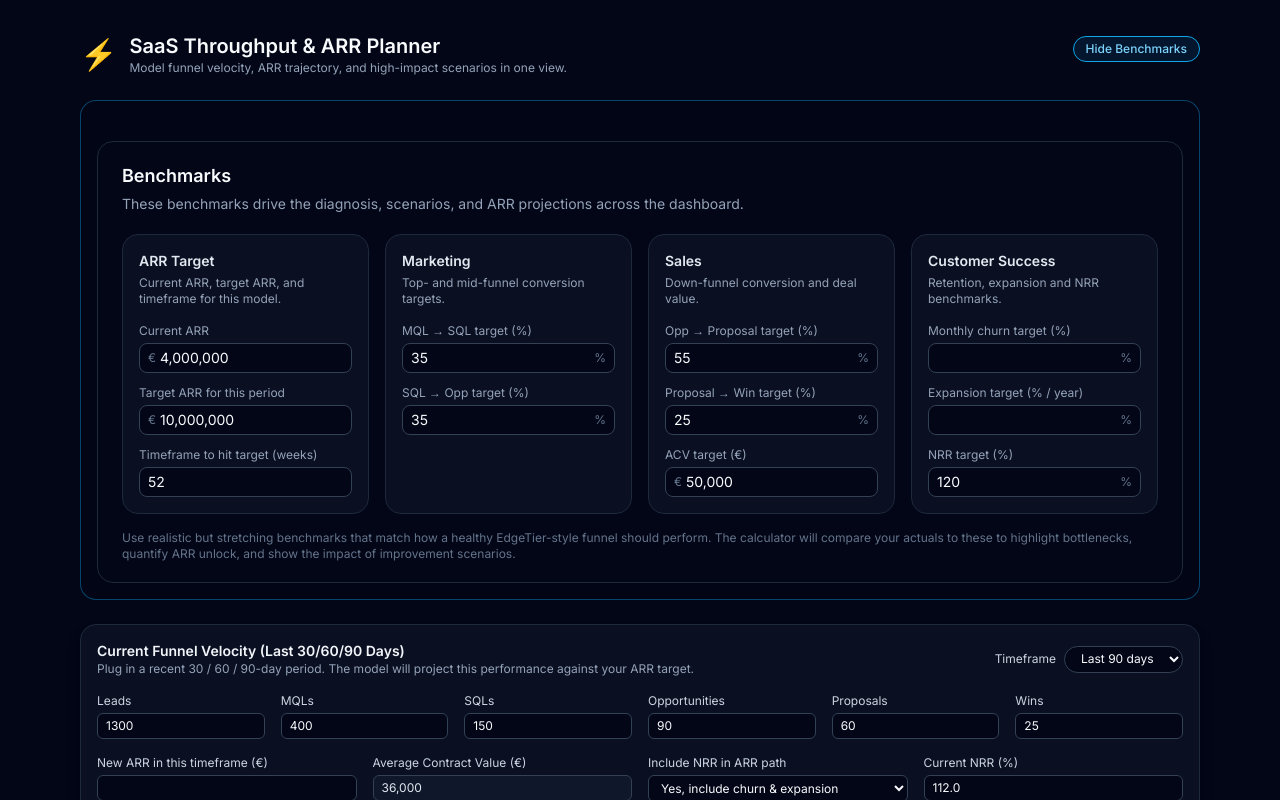
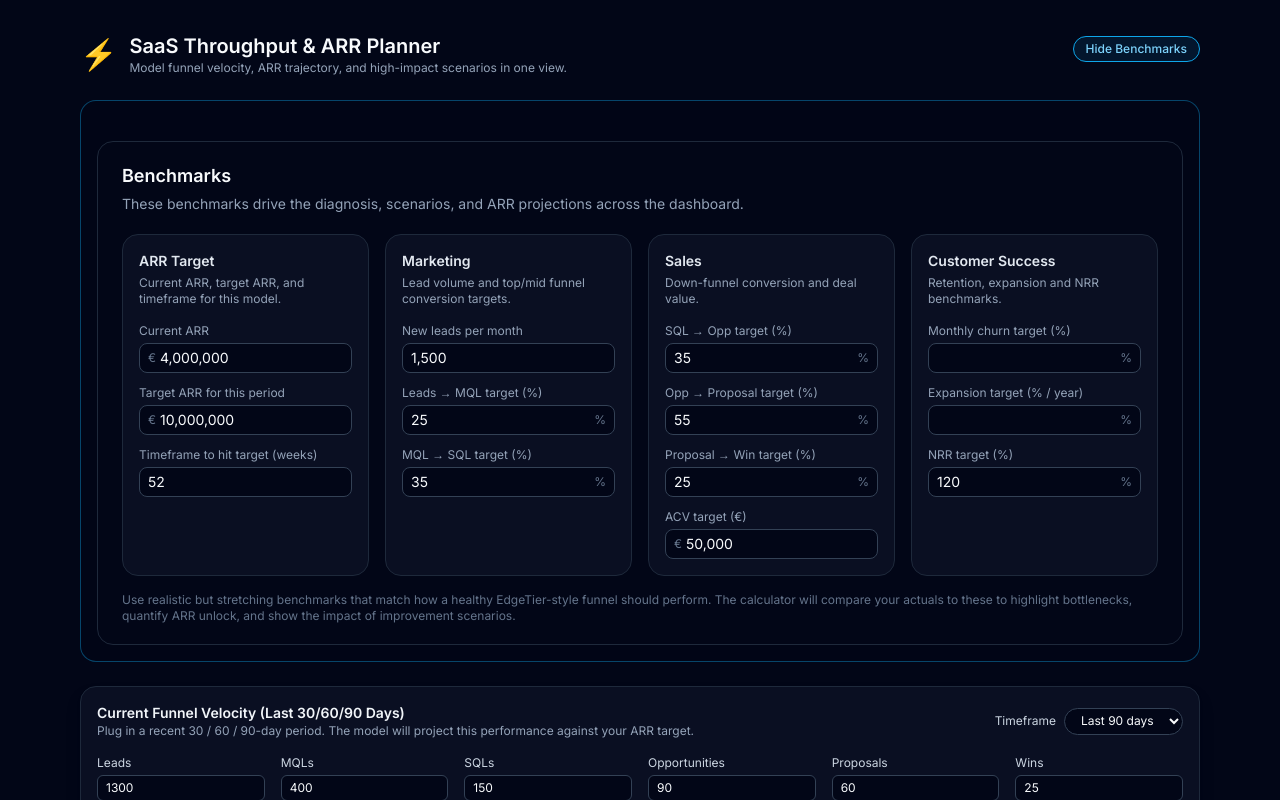
Before and after one commit to powerstephen/saas-throughput-tracker, a Next.js app: page / in a window 1280 px wide. Shown: the top 800 px of the page. Built offline with nearby package versions, Linux system fonts and the light colour scheme.

Commit message:
Update BenchmarksPanel.tsx

```diff
--- a/components/BenchmarksPanel.tsx
+++ b/components/BenchmarksPanel.tsx
@@ -4,21 +4,26 @@
 import React from "react";
 
 export interface Benchmarks {
-  currentArr: number;      // ✅ added back
+  // ARR / Revenue
+  currentArr: number;
   targetArr: number;
   timeframeWeeks: number;
 
-  // funnel conversion targets (stored as decimals, e.g. 0.35 = 35%)
-  mqlToSql: number;
-  sqlToOpp: number;
-  oppToProposal: number;
-  proposalToWin: number;
+  // Marketing funnel benchmarks
+  newLeadsPerMonth: number;
+  leadsToMql: number; // decimal, e.g. 0.25 = 25%
+  mqlToSql: number;   // decimal, e.g. 0.35 = 35%
 
-  // commercial benchmarks
-  acv: number;            // €
-  monthlyChurn: number;   // decimal, e.g. 0.01 = 1%
-  expansion: number;      // decimal per year, e.g. 0.2 = 20%
-  nrr: number;            // multiple, e.g. 1.2 = 120%
+  // Sales funnel benchmarks
+  sqlToOpp: number;         // decimal
+  oppToProposal: number;    // decimal
+  proposalToWin: number;    // decimal
+
+  // Commercial benchmarks
+  acv: number;          // €
+  monthlyChurn: number; // decimal, e.g. 0.01 = 1%
+  expansion: number;    // decimal per year, e.g. 0.2 = 20%
+  nrr: number;          // multiple, e.g. 1.2 = 120%
 }
 
 interface BenchmarksPanelProps {
@@ -59,21 +64,19 @@ export const BenchmarksPanel: React.FC<BenchmarksPanelProps> = ({
     <section className="mt-6 rounded-2xl border border-slate-800 bg-slate-950 px-6 py-5 text-slate-50">
       <h2 className="text-lg font-semibold">Benchmarks</h2>
       <p className="mt-1 text-sm text-slate-400">
-        These benchmarks drive the diagnosis, scenarios, and ARR
-        projections across the dashboard.
+        These benchmarks drive the diagnosis, scenarios, and ARR projections
+        across the dashboard.
       </p>
 
       <div className="mt-5 grid gap-4 md:grid-cols-2 xl:grid-cols-4">
         {/* ARR / Revenue column */}
         <div className="rounded-2xl border border-slate-800 bg-slate-900/60 px-4 py-4">
-          <h3 className="text-sm font-semibold text-slate-200">
-            ARR Target
-          </h3>
+          <h3 className="text-sm font-semibold text-slate-200">ARR Target</h3>
           <p className="mt-1 text-xs text-slate-400">
             Current ARR, target ARR, and timeframe for this model.
           </p>
 
-          {/* ✅ Current ARR */}
+          {/* Current ARR */}
           <label className="mt-4 block text-xs text-slate-400">
             Current ARR
             <div className="mt-1 flex items-center gap-1 rounded-lg border border-slate-700 bg-slate-950 px-2">
@@ -125,14 +128,44 @@ export const BenchmarksPanel: React.FC<BenchmarksPanelProps> = ({
 
         {/* Marketing column */}
         <div className="rounded-2xl border border-slate-800 bg-slate-900/60 px-4 py-4">
-          <h3 className="text-sm font-semibold text-slate-200">
-            Marketing
-          </h3>
+          <h3 className="text-sm font-semibold text-slate-200">Marketing</h3>
           <p className="mt-1 text-xs text-slate-400">
-            Top- and mid-funnel conversion targets.
+            Lead volume and top/mid funnel conversion targets.
           </p>
 
+          {/* New leads per month */}
           <label className="mt-4 block text-xs text-slate-400">
+            New leads per month
+            <input
+              type="text"
+              className="mt-1 w-full rounded-lg border border-slate-700 bg-slate-950 px-2 py-1 text-sm text-slate-50 outline-none"
+              value={benchmarks.newLeadsPerMonth.toLocaleString("en-IE", {
+                maximumFractionDigits: 0,
+              })}
+              onChange={(e) =>
+                handleNumberChange("newLeadsPerMonth", e.target.value)
+              }
+            />
+          </label>
+
+          {/* Leads → MQL */}
+          <label className="mt-3 block text-xs text-slate-400">
+            Leads → MQL target (%)
+            <div className="mt-1 flex items-center gap-1 rounded-lg border border-slate-700 bg-slate-950 px-2">
+              <input
+                type="number"
+                className="w-full bg-transparent py-1 text-sm text-slate-50 outline-none"
+                value={Math.round(benchmarks.leadsToMql * 100)}
+                onChange={(e) =>
+                  handlePercentChange("leadsToMql", e.target.value)
+                }
+              />
+              <span className="text-slate-500">%</span>
+            </div>
+          </label>
+
+          {/* MQL → SQL */}
+          <label className="mt-3 block text-xs text-slate-400">
             MQL → SQL target (%)
             <div className="mt-1 flex items-center gap-1 rounded-lg border border-slate-700 bg-slate-950 px-2">
               <input
@@ -146,8 +179,17 @@ export const BenchmarksPanel: React.FC<BenchmarksPanelProps> = ({
               <span className="text-slate-500">%</span>
             </div>
           </label>
+        </div>
 
-          <label className="mt-3 block text-xs text-slate-400">
+        {/* Sales column */}
+        <div className="rounded-2xl border border-slate-800 bg-slate-900/60 px-4 py-4">
+          <h3 className="text-sm font-semibold text-slate-200">Sales</h3>
+          <p className="mt-1 text-xs text-slate-400">
+            Down-funnel conversion and deal value.
+          </p>
+
+          {/* SQL → Opp */}
+          <label className="mt-4 block text-xs text-slate-400">
             SQL → Opp target (%)
             <div className="mt-1 flex items-center gap-1 rounded-lg border border-slate-700 bg-slate-950 px-2">
               <input
@@ -161,18 +203,9 @@ export const BenchmarksPanel: React.FC<BenchmarksPanelProps> = ({
               <span className="text-slate-500">%</span>
             </div>
           </label>
-        </div>
 
-        {/* Sales column */}
-        <div className="rounded-2xl border border-slate-800 bg-slate-900/60 px-4 py-4">
-          <h3 className="text-sm font-semibold text-slate-200">
-            Sales
-          </h3>
-          <p className="mt-1 text-xs text-slate-400">
-            Down-funnel conversion and deal value.
-          </p>
-
-          <label className="mt-4 block text-xs text-slate-400">
+          {/* Opp → Proposal */}
+          <label className="mt-3 block text-xs text-slate-400">
             Opp → Proposal target (%)
             <div className="mt-1 flex items-center gap-1 rounded-lg border border-slate-700 bg-slate-950 px-2">
               <input
@@ -187,6 +220,7 @@ export const BenchmarksPanel: React.FC<BenchmarksPanelProps> = ({
             </div>
           </label>
 
+          {/* Proposal → Win */}
           <label className="mt-3 block text-xs text-slate-400">
             Proposal → Win target (%)
             <div className="mt-1 flex items-center gap-1 rounded-lg border border-slate-700 bg-slate-950 px-2">
@@ -202,6 +236,7 @@ export const BenchmarksPanel: React.FC<BenchmarksPanelProps> = ({
             </div>
           </label>
 
+          {/* ACV */}
           <label className="mt-3 block text-xs text-slate-400">
             ACV target (€)
             <div className="mt-1 flex items-center gap-1 rounded-lg border border-slate-700 bg-slate-950 px-2">
```
